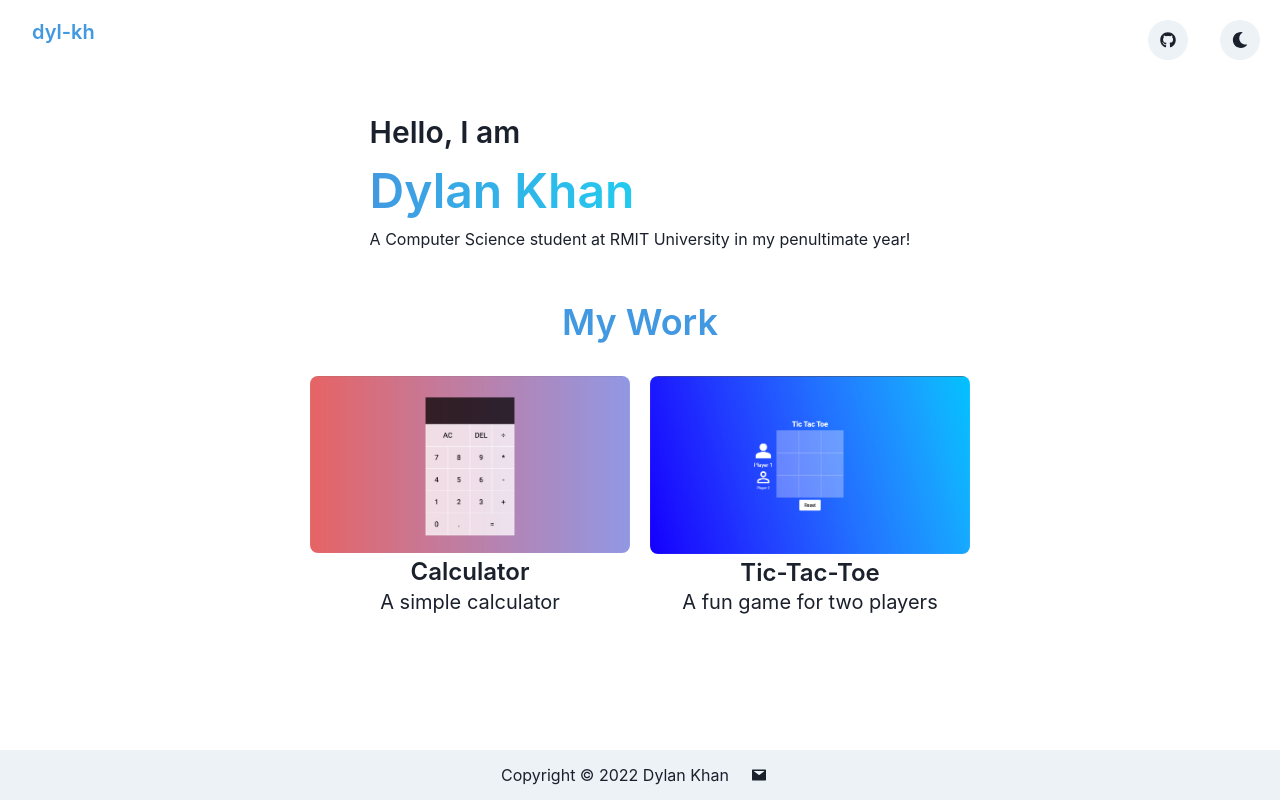
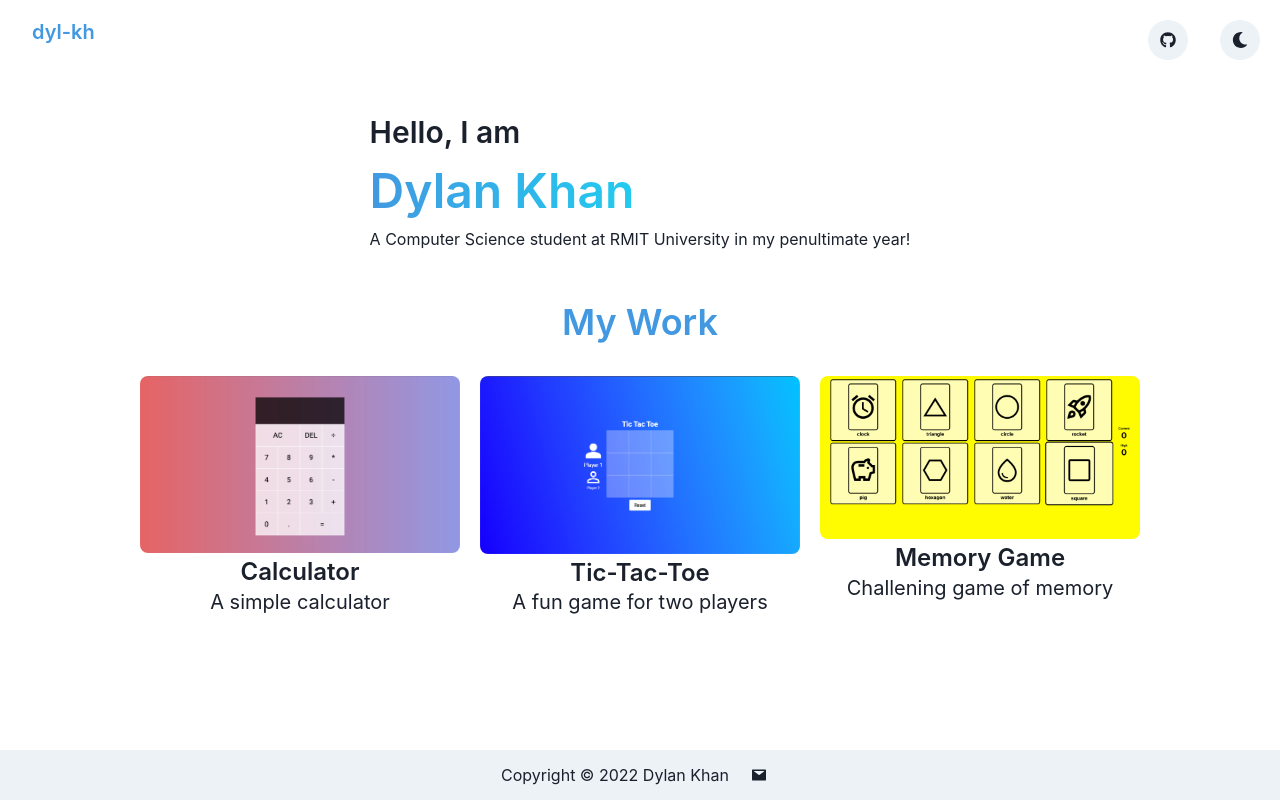
Before and after one commit to dyl-kh/portfolio, a React (Create React App) app: page / in a window 1280 px wide. Built offline with nearby package versions, Linux system fonts and the light colour scheme.

Commit message:
add memory game

```diff
--- a/src/App.js
+++ b/src/App.js
@@ -1,4 +1,4 @@
-import { VStack , Flex, Heading, IconButton , Spacer, DrawerFooter} from "@chakra-ui/react";
+import { VStack , Flex, Heading, IconButton , Spacer} from "@chakra-ui/react";
 import {useColorMode} from "@chakra-ui/color-mode";
 import {FaSun, FaMoon, FaGithub} from "react-icons/fa";
 
--- a/src/components/Header.js
+++ b/src/components/Header.js
@@ -1,14 +1,8 @@
-import { useMediaQuery } from '@chakra-ui/media-query';
-import { Stack, useColorMode , Box, Text, Flex} from '@chakra-ui/react';
+
+import { Stack,Box, Text, Flex} from '@chakra-ui/react';
 import React from 'react'
 
 function Header() {
-
-    const {colorMode} = useColorMode();
-    const isDark = colorMode === 'dark';
-
-    const [isNotSmallerScreen] = useMediaQuery('(min-width:600px)')
-
   return (
     <Stack>
         <Flex direction='column' alignSelf='flex-start'>
--- a/src/components/Works.js
+++ b/src/components/Works.js
@@ -1,10 +1,11 @@
 import React from 'react'
 import { useMediaQuery } from '@chakra-ui/media-query'
-import {Box, Flex , Stack, Text, Grid, GridItem, Heading} from '@chakra-ui/react'
+import {Box, Flex , Heading} from '@chakra-ui/react'
 import WorkCard from './WorkCard'
 
 import calculatorImg from '../images/calculator.png';
 import tictactoeImg from '../images/tictactoe.png';
+import memoryImg from '../images/memory.png';
 
 function Works() {
 
@@ -12,11 +13,11 @@ function Works() {
 
   return (
         <Flex direction='column'
-        w='100%' maxWidth={{base: '100vh', md: '130vh', lg: '130vh', xl: '130vh'}}>
+        w='100%' maxW={'100vw'}>
             <Box alignSelf='center'>
                 <Heading fontSize='4xl' fontWeight='semibold' color='blue.400'>My Work</Heading>
             </Box>
-            <Box alignSelf='center' px='32'>
+            <Box alignSelf='center'>
                 <Flex direction = {isNotSmallerScreen ? 'row' : 'column'} mt={8} gap='20px'
                 flexWrap='wrap' justifyContent={'center'}>
                     <WorkCard title='Calculator' info='A simple calculator' img={calculatorImg}
@@ -25,6 +26,8 @@ function Works() {
                     <WorkCard title='Tic-Tac-Toe' info='A fun game for two players' img={tictactoeImg}
                     imgAlt='An image of a tic-tac-toe board' link='https://dyl-kh.github.io/tic-tac-toe/'/>
 
+                    <WorkCard title='Memory Game' info='Challening game of memory' img={memoryImg}
+                    imgAlt='An image of the memory game' link='https://dyl-kh.github.io/memorygame/'/>
 
                 </Flex>
             </Box>
--- a/src/index.js
+++ b/src/index.js
@@ -10,7 +10,7 @@ root.render(
   <React.StrictMode>
     <ChakraProvider>
       <ColorModeScript initialColorMode='light'></ColorModeScript>
-      <App />
+      <App/>
     </ChakraProvider>
   </React.StrictMode>
 );
```
Also changed, not shown: src/images/memory.png (added).
